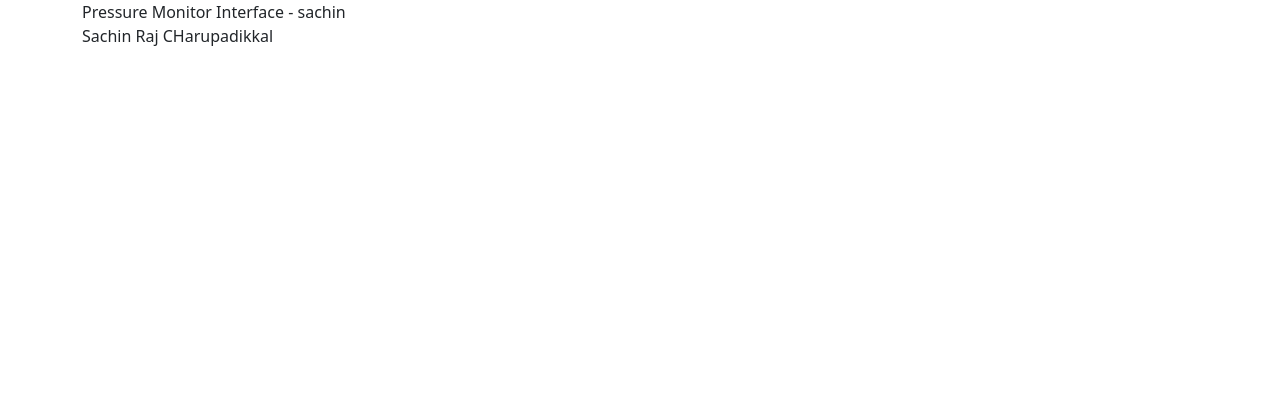
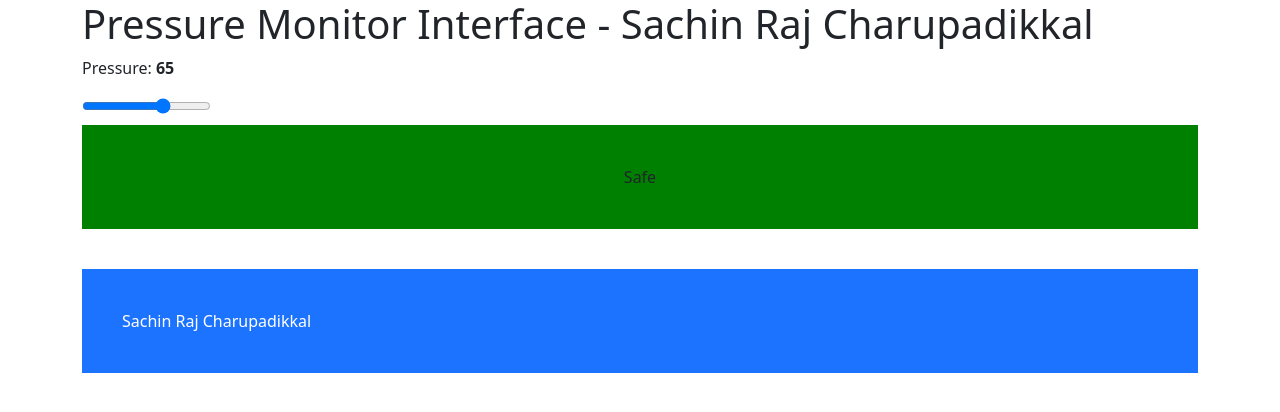
Before and after one commit to sachinrajc/comp-6062-lab-assessment-2, a plain HTML site: page index.html in a window 1280 px wide. Drawn offline with nearby package versions, Linux system fonts and the light colour scheme.

Commit message:
final commit

```diff
--- a/css/styles.css
+++ b/css/styles.css
@@ -0,0 +1,24 @@
+.indicator{
+    padding: 40px;
+    margin: 5px 0;
+    text-align: center;
+}
+.danger{
+    background-color: red;
+}
+.warning{
+    background-color: yellow;
+}
+.safe{
+    background-color: green;
+}
+.inactive{
+    display: none;
+}
+
+footer{
+    background-color: #1c73ff;
+    color:  #fff;
+    padding: 40px;
+    margin-top: 40px;
+}
--- a/index.html
+++ b/index.html
@@ -3,18 +3,25 @@
     <head>
          <!-- BootStrap CDN -->
          <link rel="stylesheet" href="https://cdn.jsdelivr.net/npm/bootstrap@5.3.2/dist/css/bootstrap.min.css">
-
+         <title>1147316</title>
+         <link rel="stylesheet" href="css/styles.css">
     </head>
     <body id="app" class="container">
-        <header>Pressure Monitor Interface - sachin</header>
+        <header>
+            <h1>Pressure Monitor Interface - {{ studentName }}</h1>
+        </header>
         <main>
-
+            <p>Pressure: <strong>{{ pressure }}</strong></p>
+            <input type="range" min="0" max="100" v-model="pressure">
+            <div v-for="level in pressureLevels" :key="level.id"
+            :class="['indicator', level.color, { 'inactive': !isActive(level)
+            }]">{{ level.label }}</div>
         </main>
 
         <!-- Vue.JS CDN -->
-
+         <script src="https://unpkg.com/vue@3.4.31/dist/vue.global.js"></script>
         <!-- Custom JavaScript File -->
         <script src="scripts/app.js"></script>
-        <footer>Sachin Raj CHarupadikkal</footer>
+        <footer>Sachin Raj Charupadikkal</footer>
     </body>
 </html><!-- Closing HTML -->
--- a/scripts/app.js
+++ b/scripts/app.js
@@ -3,12 +3,22 @@ const app = Vue.createApp({
     // Define the data for the app
     data() {
         return {
+            studentName: 'Sachin Raj Charupadikkal',
+            pressure: 65,
+            pressureLevels: [
+                { id: 'danger-low', color: 'danger', label: 'Danger - Low!', min: 0, max:10 },
+                { id: 'warn-low', color: 'warning', label: 'Warning - Low', min: 11, max:30 },
+                { id: 'safe', color: 'safe', label: 'Safe', min: 31, max: 70 },
+                { id: 'warn-high', color: 'warning', label: 'Warning - High', min: 71,max: 90 },
+                { id: 'danger-high', color: 'danger', label: 'Danger - High', min: 91,max: 100 }
+            ]
 
         };
     },
     // Define the methods for the app
     methods: {
         isActive(level) {
+            return this.pressure >= level.min && this.pressure <= level.max;
             // Console.log level here to see the data structure, then check pressure against the current level and return TRUE or FALSE boolean
         }
     }
```
